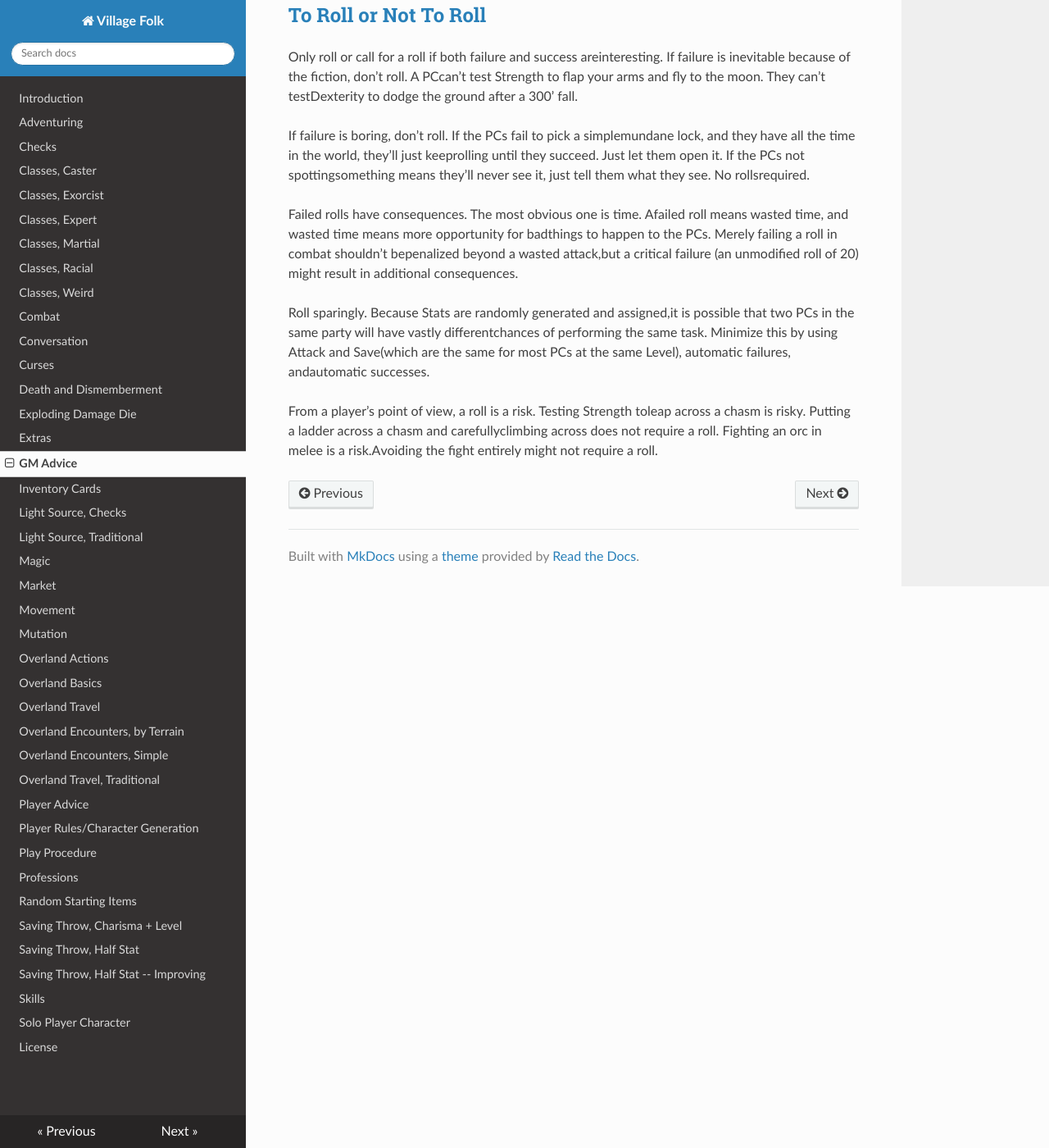
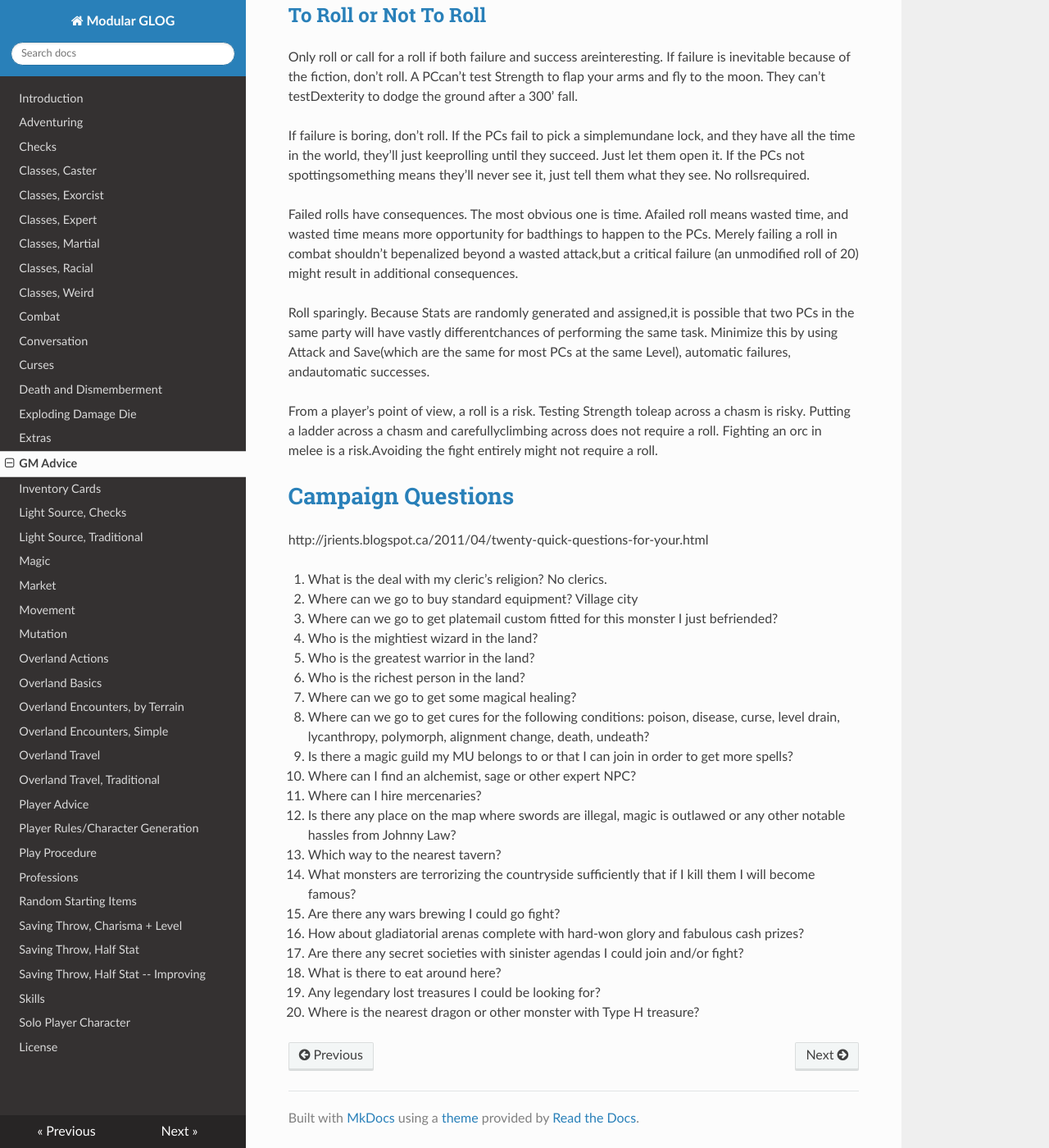
Before and after one commit to valzi/villagefolk, an MkDocs documentation site: the page built from docs/GM_advice.md, in a window 1280 px wide and 1400 px high, scrolled down 3341 px. Shown: the whole window at 82% size. Built offline with MkDocs 1.6.1, drawn with Linux system fonts in a browser that asks for light colours; nearby versions of some CDN libraries; old or Windows-style settings are respelled for this version of MkDocs.

Commit message:
Regular auto-commit

```diff
--- a/docs/GM_advice.md
+++ b/docs/GM_advice.md
@@ -133,3 +133,30 @@ Roll sparingly. Because Stats are randomly generated and assigned,it is possible
 
 
 From a player's point of view, a roll is a risk. Testing Strength toleap across a chasm is risky. Putting a ladder across a chasm and carefullyclimbing across does not require a roll. Fighting an orc in melee is a risk.Avoiding the fight entirely might not require a roll.
+
+
+
+# Campaign Questions
+
+http://jrients.blogspot.ca/2011/04/twenty-quick-questions-for-your.html
+
+1. What is the deal with my cleric's religion? No clerics.
+2. Where can we go to buy standard equipment? Village city
+3. Where can we go to get platemail custom fitted for this monster I just befriended?
+4. Who is the mightiest wizard in the land?
+5. Who is the greatest warrior in the land?
+6. Who is the richest person in the land?
+7. Where can we go to get some magical healing?
+8. Where can we go to get cures for the following conditions: poison, disease, curse, level drain, lycanthropy, polymorph, alignment change, death, undeath?
+9. Is there a magic guild my MU belongs to or that I can join in order to get more spells?
+10. Where can I find an alchemist, sage or other expert NPC?
+11. Where can I hire mercenaries?
+12. Is there any place on the map where swords are illegal, magic is outlawed or any other notable hassles from Johnny Law?
+13. Which way to the nearest tavern?
+14. What monsters are terrorizing the countryside sufficiently that if I kill them I will become famous?
+15. Are there any wars brewing I could go fight?
+16. How about gladiatorial arenas complete with hard-won glory and fabulous cash prizes?
+17. Are there any secret societies with sinister agendas I could join and/or fight?
+18. What is there to eat around here?
+19. Any legendary lost treasures I could be looking for?
+20. Where is the nearest dragon or other monster with Type H treasure?
--- a/mkdocs.yml
+++ b/mkdocs.yml
@@ -1,9 +1,9 @@
-site_name: Village Folk
+site_name: Modular GLOG
 # theme_dir: alabaster
 theme: readthedocs
 extra_css: [extra.css]
 
-site_description: An OSR rulebook.
+site_description: A Modular OSR Rulebook. Take what you want.
 site_author: Michael Bacon
 include_sidebar: true
 
@@ -39,9 +39,9 @@ pages:
       - Mutation: Mutation.md
       - Overland Actions: Overland_Actions.md
       - Overland Basics: Overland_Basics.md
-      - Overland Travel: Overland_Travel.md
       - Overland Encounters, by Terrain: Overland_Encounters_by_Terrain.md
       - Overland Encounters, Simple: Overland_Encounters_Simple.md
+      - Overland Travel: Overland_Travel.md
       - Overland Travel, Traditional: Overland_Travel_Traditional.md
       - Player Advice: Player_Advice.md
       - Player Rules/Character Generation: Player_Rules_Character_Generation.md
```
Also changed, not shown: docs/Extras.md (deleted, +0 -73 lines).
